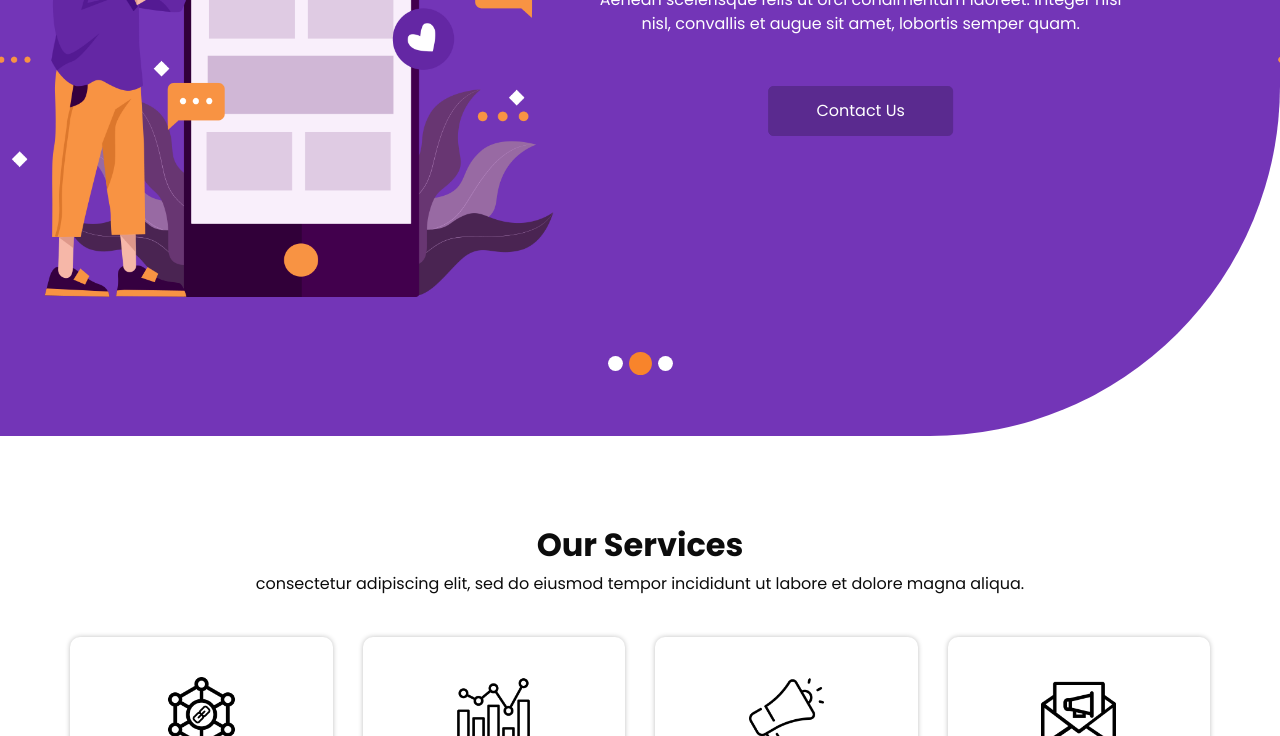
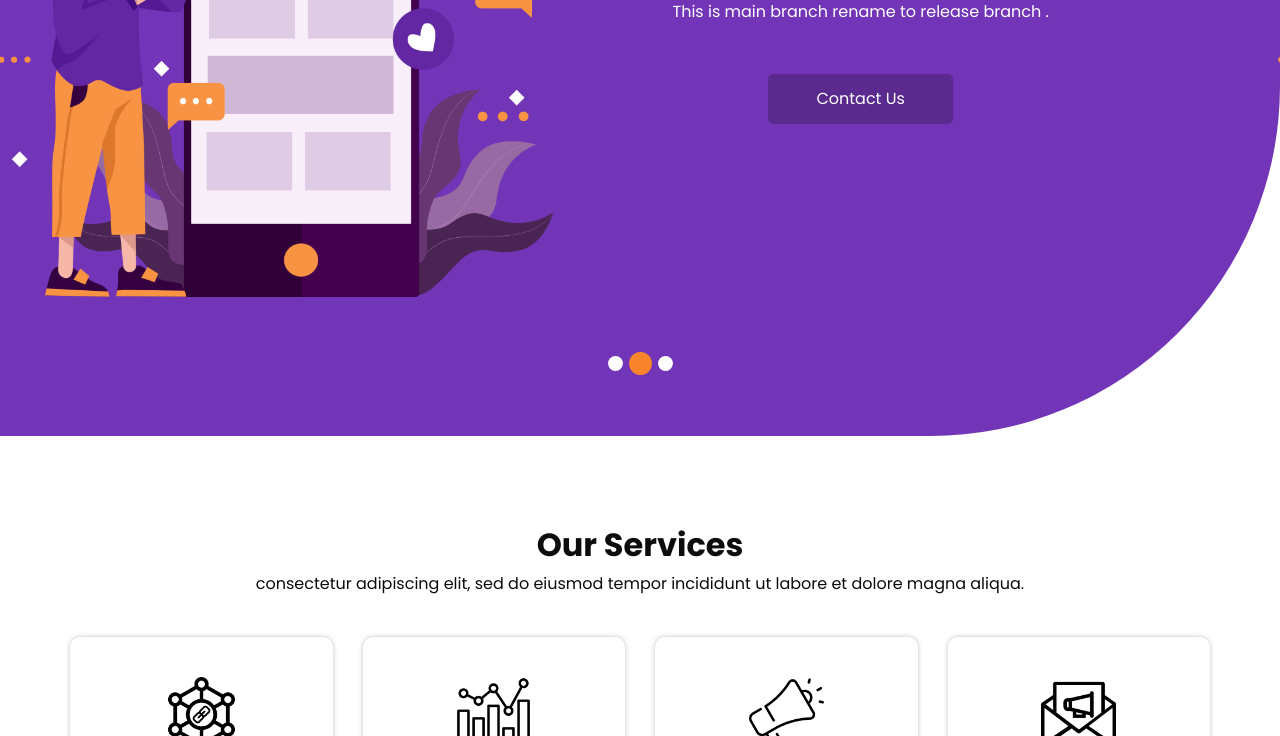
Before and after one commit to MuhammadHamza8/Task-1, a plain HTML site: page index.html in a window 1280 px wide. Shown: the part 364-1100 px from the top of the page. Drawn offline with nearby package versions, Linux system fonts and the light colour scheme; some packages are replaced by stand-ins of ours.

Commit message:
This is main branch rename to release branch

```diff
--- a/index.html
+++ b/index.html
@@ -88,7 +88,7 @@
                       Digital Marketing Experts
                     </h1>
                     <p>
-                      Aenean scelerisque felis ut orci condimentum laoreet. Integer nisi nisl, convallis et augue sit amet, lobortis semper quam.
+                      This is main branch rename to release branch .
                     </p>
                     <div class="btn-box">
                       <a href="" class="btn1">
```
